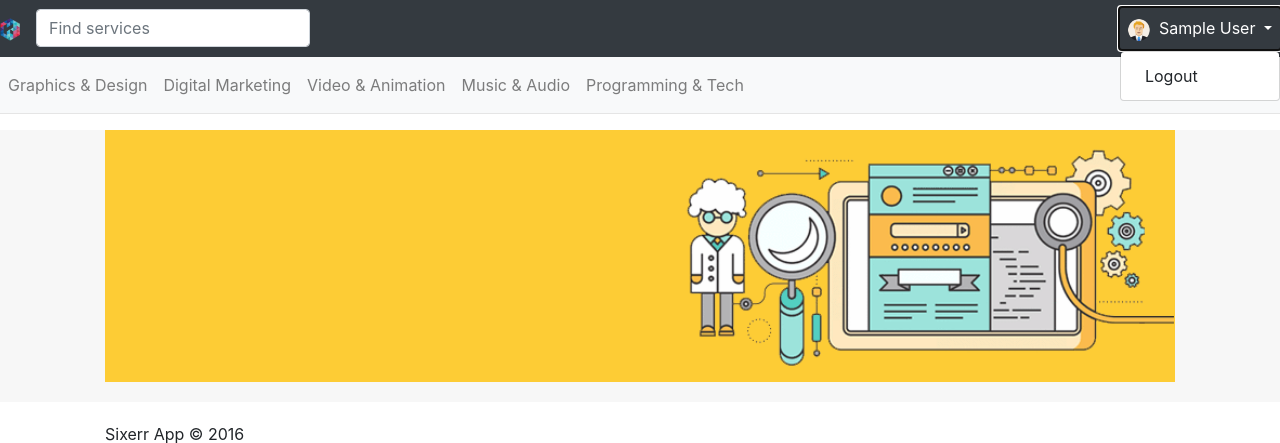
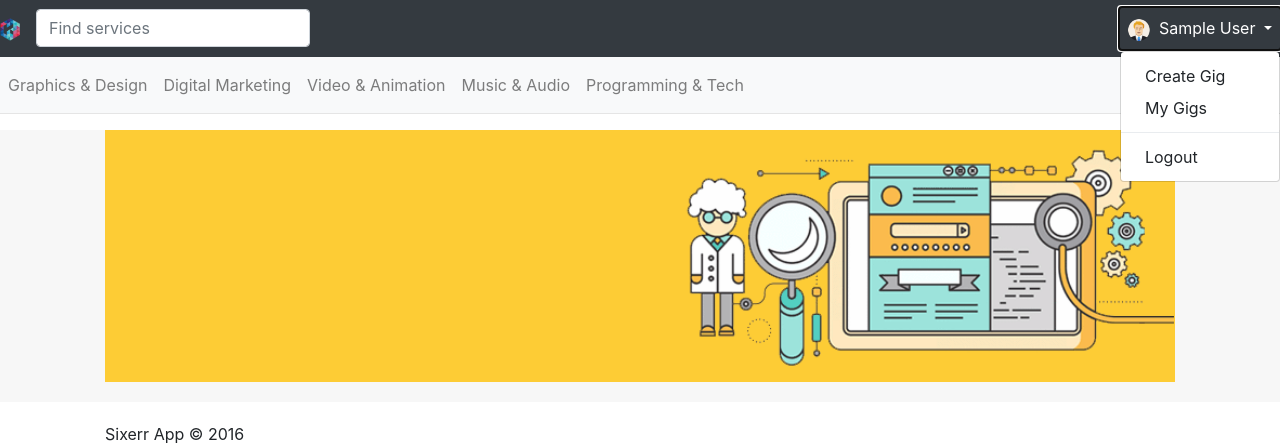
Before and after one commit to dorocinski/learn-sixerr-upd, a Django app: page / in a window 1280 px wide, after a click that opens the changed part. Shown: the top 443 px of the page. Run offline with Django 3.2, Linux system fonts and the light colour scheme; the visitor is signed in with stand-in values (Sample User, id 1); data that the repository does not hold is empty; some libraries are stand-ins or nearby versions.

Commit message:
T9_1: Create new pages for gig

```diff
--- a/sixerrapp/templates/base.html
+++ b/sixerrapp/templates/base.html
@@ -40,12 +40,18 @@
               <a class="nav-link dropdown-toggle" href="#" id="navbarDropdown"
                     role="button" data-toggle="dropdown" aria-haspopup="true"
                     aria-expanded="false">
-                    <img src="{% if user.profile %} {{ user.profile.avatar }} {% else %} {% static 'img/avatar.png' %} {% endif %}" class="rounded-circle" height="22" width="22" />&nbsp;
-                    {{ user.get_full_name|default:user.username }} <span class="caret"></span>
+                    <img src="{% if user.profile %} {{ user.profile.avatar }}
+                            {% else %} {% static 'img/avatar.png' %} {% endif %}"
+                            class="rounded-circle" height="22" width="22" />&nbsp;
+                    {{ user.get_full_name|default:user.username }}
+                    <span class="caret"></span>
               </a>
               <div class="dropdown-menu" aria-labelledby="navbarDropdown">
-                <a href="{% url 'logout' %}?next={{request.path}}"
-                        class="dropdown-item" >Logout</a>
+                <a class="dropdown-item" href="{% url 'create_gig' %}" >Create Gig</a>
+                <a class="dropdown-item" href="{% url 'my_gigs' %}" >My Gigs</a>
+                <div class="dropdown-divider"></div>
+                <a class="dropdown-item"
+                  href="{% url 'logout' %}?next={{request.path}}" >Logout</a>
               </div>
             </li>
             {% else %}
--- /dev/null
+++ b/sixerrapp/templates/create_gig.html
@@ -0,0 +1,6 @@
+{% extends 'base.html' %}
+{% load static %}
+
+{% block page %}
+    Create a Gig
+{% endblock %}
--- /dev/null
+++ b/sixerrapp/templates/my_gigs.html
@@ -0,0 +1,6 @@
+{% extends 'base.html' %}
+{% load static %}
+
+{% block page %}
+    My Gigs
+{% endblock %}
--- a/sixerrapp/urls.py
+++ b/sixerrapp/urls.py
@@ -4,4 +4,6 @@ from sixerrapp import views
 urlpatterns = [
     path('', views.home, name='home'),
     re_path('gigs/(?P<id>[0-9]+)/$', views.gig_detail, name='gig_detail'),
+    path('my_gigs/', views.my_gigs, name='my_gigs'),
+    path('create_gig/', views.create_gig, name='create_gig'),
 ]
--- a/sixerrapp/views.py
+++ b/sixerrapp/views.py
@@ -12,3 +12,10 @@ def gig_detail(request, id):
     except Gig.DoesNotExist:
         return redirect('/')
     return render(request, 'gig_detail.html', {"gig": gig})
+
+
+def create_gig(request):
+    return render(request, 'create_gig.html', {})
+
+def my_gigs(request):
+    return render(request, 'my_gigs.html', {})
```
